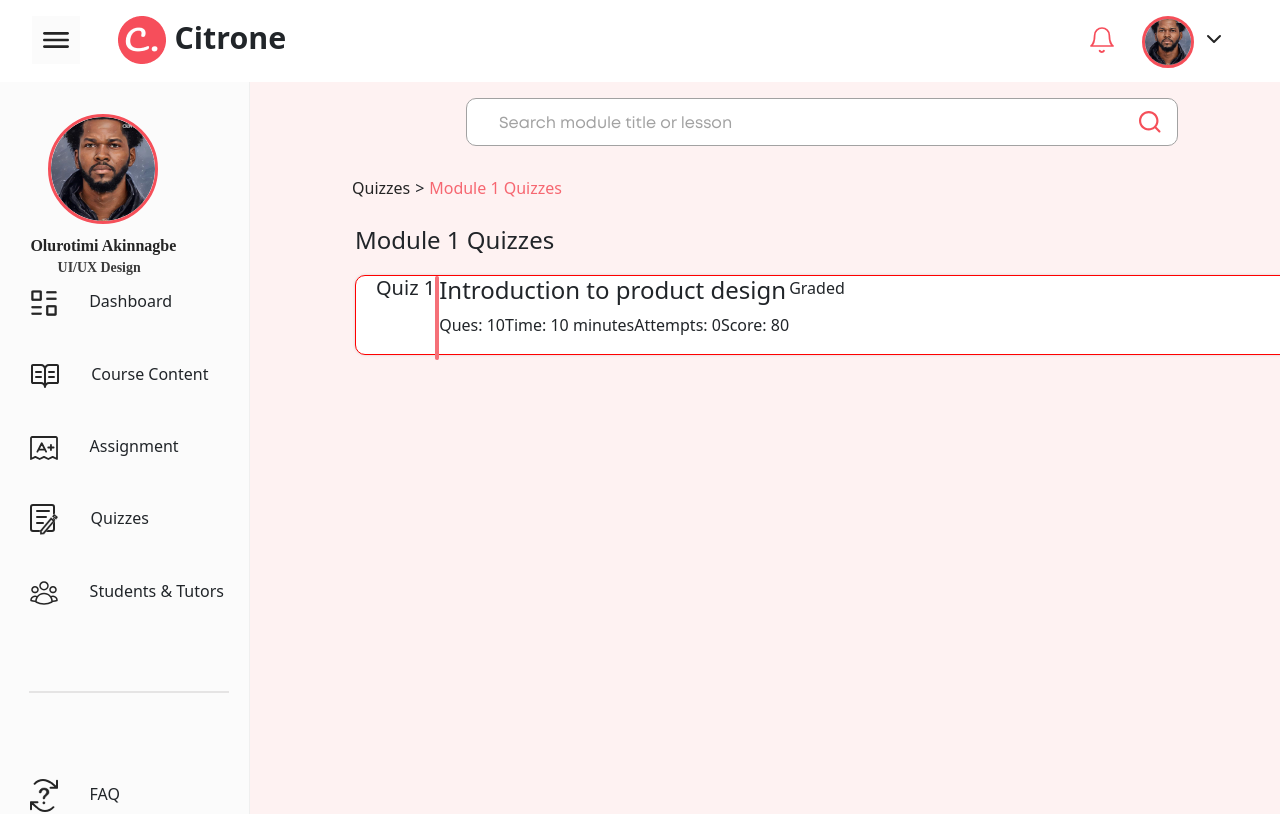
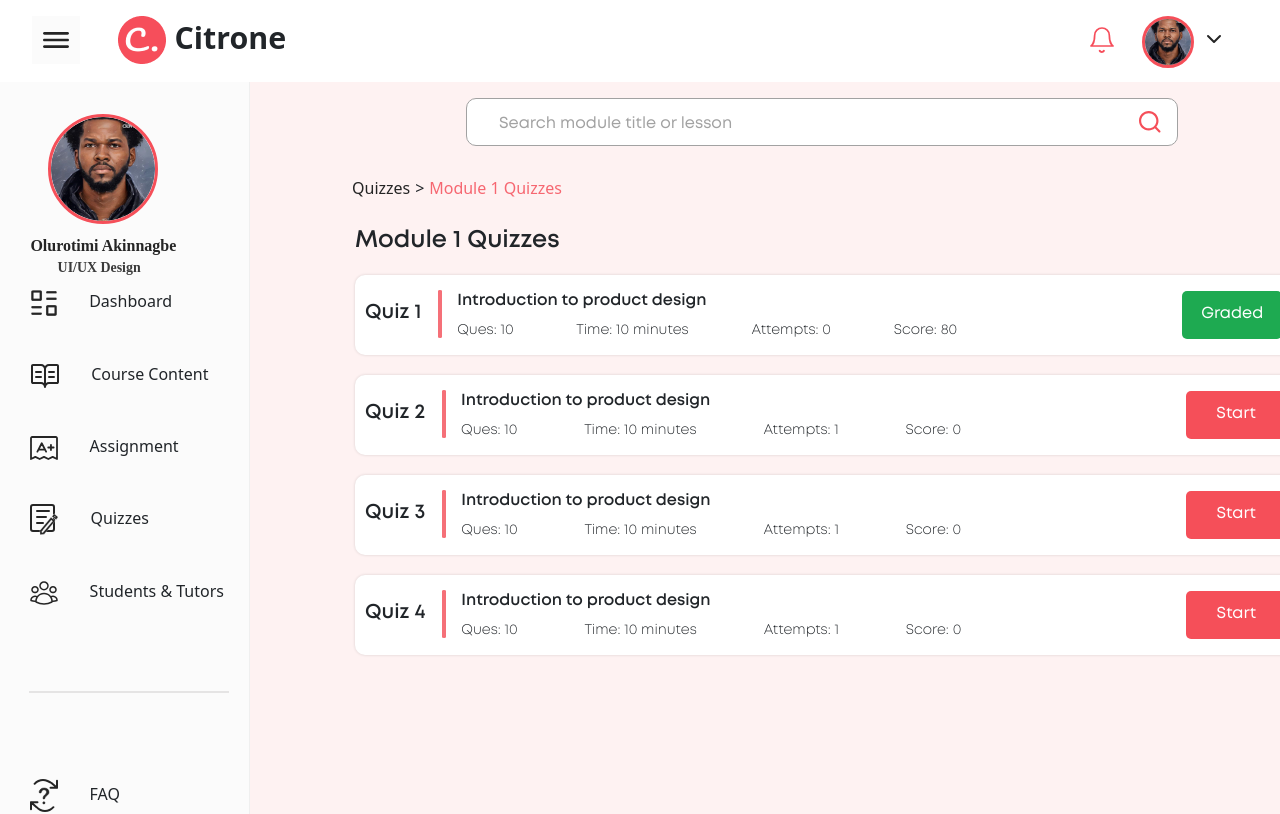
Before and after one commit to code-stormshadow/Citrone-Redesign, a React (Create React App) app: page /moduleone in a window 1280 px wide. Shown: the top 814 px of the page. Built offline with nearby package versions, Linux system fonts and the light colour scheme; a web font is replaced by a local one.

Commit message:
update quiz module one

```diff
--- a/public/index.html
+++ b/public/index.html
@@ -30,6 +30,9 @@
     <link rel="preconnect" href="https://fonts.gstatic.com" crossorigin>
     <link href="https://fonts.googleapis.com/css2?family=Inter:wght@400;600;700&family=Lato&family=Montserrat&family=Montserrat+Alternates&family=Roboto&display=swap"
     rel="stylesheet">
+    <link rel="preconnect" href="https://fonts.googleapis.com">
+  <link rel="preconnect" href="https://fonts.gstatic.com" crossorigin>
+  <link href="https://fonts.googleapis.com/css2?family=Lato:wght@300&display=swap" rel="stylesheet">
     <!-- <link href="https://fonts.cdnfonts.com/css/mont" rel="stylesheet"> -->
   </head>
   <body>
--- a/src/components/pages/dashboardpage/quizComponents/Quiz.module.css
+++ b/src/components/pages/dashboardpage/quizComponents/Quiz.module.css
@@ -11,6 +11,11 @@
   @font-face {
     font-family: bold-mont;
     src: url(/src/components/pages/font/Mont-Bold.ttf);
+  }
+
+  @font-face {
+    font-family: light-mont;
+    src: url(/src/components/pages/font/Mont-Light.ttf);
   }
 
 /* .quiz-container h3 {
@@ -159,23 +164,97 @@
     }
 
     #quiz-moduleone-first-paragraph4 {
+    font-family: semi-bold-mont;
     margin: 10px 105px;
     }
 
     .quiz1-card {
     background: #ffff;
-    border: 1px solid red;
     border-radius: 10px;
     box-shadow: 0px 0px 3px rgba(0, 0, 0, 0.15);
     display: flex;
     height: 80px;
     margin: 20px 105px;
-    padding-left: 20px;
+    padding-left: 10px;
     width: 944px;
     }
 
-    .quiz1-card-sub-container {
+    .quiz1 {
+    font-family: semi-bold-mont;
+    margin-top: 25px;
+    }
+
+    .quiz1-second-container {
+    left: 15px;
+    position: relative;
+    }
+
+    .quiz1-line {
+    height: 48px;
+    margin-top: 15px;
+    margin-left: 17px;
+    width: 4px;
+    }
+
+    #introduction {
+        font-family: semi-bold-mont;
+        margin-top: 13px;
+    }
+
+    .quiz1-card-second-sub-container {
     display: flex;
+    font-family: light-mont;
+    font-size: 14px;
+    justify-content: space-between;
+    margin-top: -8px;
+    width: 500px;
+    }
+
+    .graded {
+    background: #1EAA51;
+    border-radius: 5px;
+    color: #ffff;
+    font-family: regular-mont;
+    height: 48px;
+    justify-content: center;
+    margin: 0px;
+    padding-top: 10px;
+    position: relative;
+    top: 20%;
+    left: 240px;
+    text-align: center;
+    width: 100px;
+    }
+
+    .quiz1-card2-5 {
+    background: #ffff;
+    border-radius: 10px;
+    box-shadow: 0px 0px 3px rgba(0, 0, 0, 0.15);
+    display: flex;
+    height: 80px;
+    margin: 20px 105px;
+    padding-left: 10px;
+    width: 944px;
+    }
+
+    .start {
+    background: #F54F59;
+    border-radius: 5px;
+    color: #ffff;
+    font-family: regular-mont;
+    height: 48px;
+    justify-content: center;
+    margin: 0px;
+    padding-top: 10px;
+    position: relative;
+    top: 20%;
+    left: 240px;
+    text-align: center;
+    width: 100px;
+    }
+
+    Link {
+        text-decoration: none;
     }
 
     ::placeholder {
--- a/src/components/pages/dashboardpage/quizComponents/QuizModuleOne.js
+++ b/src/components/pages/dashboardpage/quizComponents/QuizModuleOne.js
@@ -4,6 +4,7 @@ import styles from '../db_ components/Dashboard.module.css';
 import SideNavBar from '../db_ components/SideNavBar';
 import classes from './Quiz.module.css';
 import Line from '../images/Line.png';
+import { Link } from 'react-router-dom';
 
 const ModuleOne = () => {
   return (
@@ -18,9 +19,11 @@ const ModuleOne = () => {
             </div>
           </div>
           <div className={classes['quiz-moduleone-first-paragraph']}>
-            <div>
-              <p id={classes['quiz-moduleone-first-paragraph1']}>Quizzes</p>
-            </div>
+            <Link to="/quizzes" style={{ textDecoration: 'none' }}>
+              <div>
+                <p id={classes['quiz-moduleone-first-paragraph1']}>Quizzes</p>
+              </div>
+            </Link>
             <div className={classes['quiz-moduleone-first-paragraph2']}>
               <p>&gt;</p>
             </div>
@@ -30,15 +33,15 @@ const ModuleOne = () => {
           </div>
           <h4 id={classes['quiz-moduleone-first-paragraph4']}>Module 1 Quizzes</h4>
           <div className={classes['quiz1-card']}>
-            <div>
+            <div className={classes.quiz1}>
               <h5>Quiz 1</h5>
             </div>
             <div>
-              <img src={Line} alt="" />
+              <img className={classes['quiz1-line']} src={Line} alt="" />
             </div>
-            <div>
-              <h4>Introduction to product design</h4>
-              <div className={classes['quiz1-card-sub-container']}>
+            <div className={classes['quiz1-second-container']}>
+              <p id={classes.introduction}>Introduction to product design</p>
+              <div className={classes['quiz1-card-second-sub-container']}>
                 <div>
                   <p>Ques: 10</p>
                 </div>
@@ -53,8 +56,92 @@ const ModuleOne = () => {
                 </div>
               </div>
             </div>
+            <div className={classes.graded}>
+              <p>Graded</p>
+            </div>
+          </div>
+          <div className={classes['quiz1-card2-5']}>
+            <div className={classes.quiz1}>
+              <h5>Quiz 2</h5>
+            </div>
             <div>
-              <p>Graded</p>
+              <img className={classes['quiz1-line']} src={Line} alt="" />
+            </div>
+            <div className={classes['quiz1-second-container']}>
+              <p id={classes.introduction}>Introduction to product design</p>
+              <div className={classes['quiz1-card-second-sub-container']}>
+                <div>
+                  <p>Ques: 10</p>
+                </div>
+                <div>
+                  <p>Time: 10 minutes </p>
+                </div>
+                <div>
+                  <p>Attempts: 1</p>
+                </div>
+                <div>
+                  <p>Score: 0</p>
+                </div>
+              </div>
+            </div>
+            <div className={classes.start}>
+              <p>Start</p>
+            </div>
+          </div>
+          <div className={classes['quiz1-card']}>
+            <div className={classes.quiz1}>
+              <h5>Quiz 3</h5>
+            </div>
+            <div>
+              <img className={classes['quiz1-line']} src={Line} alt="" />
+            </div>
+            <div className={classes['quiz1-second-container']}>
+              <p id={classes.introduction}>Introduction to product design</p>
+              <div className={classes['quiz1-card-second-sub-container']}>
+                <div>
+                  <p>Ques: 10</p>
+                </div>
+                <div>
+                  <p>Time: 10 minutes </p>
+                </div>
+                <div>
+                  <p>Attempts: 1</p>
+                </div>
+                <div>
+                  <p>Score: 0</p>
+                </div>
+              </div>
+            </div>
+            <div className={classes.start}>
+              <p>Start</p>
+            </div>
+          </div>
+          <div className={classes['quiz1-card']}>
+            <div className={classes.quiz1}>
+              <h5>Quiz 4</h5>
+            </div>
+            <div>
+              <img className={classes['quiz1-line']} src={Line} alt="" />
+            </div>
+            <div className={classes['quiz1-second-container']}>
+              <p id={classes.introduction}>Introduction to product design</p>
+              <div className={classes['quiz1-card-second-sub-container']}>
+                <div>
+                  <p>Ques: 10</p>
+                </div>
+                <div>
+                  <p>Time: 10 minutes </p>
+                </div>
+                <div>
+                  <p>Attempts: 1</p>
+                </div>
+                <div>
+                  <p>Score: 0</p>
+                </div>
+              </div>
+            </div>
+            <div className={classes.start}>
+              <p>Start</p>
             </div>
           </div>
         </div>
--- a/src/components/pages/dashboardpage/quizComponents/QuizzesModule.js
+++ b/src/components/pages/dashboardpage/quizComponents/QuizzesModule.js
@@ -41,6 +41,7 @@ const QuizzesModule = () => {
         </div>
       </Link>
       <hr className={classes.hr} />
+      <Link to="/moduleone" style={{ textDecoration: 'none' }}>
         <div className={classes['module-2-6-container']}>
           <div>
             <h5 id={classes.module}>Module</h5>
@@ -70,6 +71,7 @@ const QuizzesModule = () => {
             </div>
           </div>
         </div>
+      </Link>
       <hr className={classes.hr} />
       <div className={classes['module-2-6-container']}>
         <div>
--- a/src/components/pages/landingpage/LandingPage.module.css
+++ b/src/components/pages/landingpage/LandingPage.module.css
@@ -146,9 +146,12 @@
 
 .learning-process-container {
     background: #ffff;
+    border: 1px solid red;
     box-shadow: 2px 4px 6px 0.9px rgb(233, 233, 233);
-    height: 128px;
-    width: 1248px;
+    /* height: 128px; */
+    height: 50%;
+    /* width: 1248px; */
+    width: 85%;
     color:#F54F59;
     margin: -63px auto;
     padding-top: 30px;
@@ -390,10 +393,10 @@ footer {
     transition: 0.2s;
   }
 
-  /* @media only screen and ( min-width: 1200px ) {
-    .first-container {
+  @media only screen and ( min-width: 1757px ) {
+    /* .first-container {
       width: 100%;
-    }
+    } */
 
     .login-button {
       margin-left: 800px;
@@ -401,13 +404,19 @@ footer {
 
     .portrait {
       margin: 20px 5px;
-      width: 350px;
+      width: 330px;
       height: 500px;
   }
 
   .cap {
-    margin-top: -50px;
-    margin-left: -410px;
+    margin-top: -35px;
+    margin-left: -265px;
+    width: 150px;
   }
 
-  } */
+  .learning-process-container {
+    margin: -43px 20px;
+    padding-top: 30px;
+  }
+
+  }
```
Lines whose indentation alone changed are shown as unchanged.
